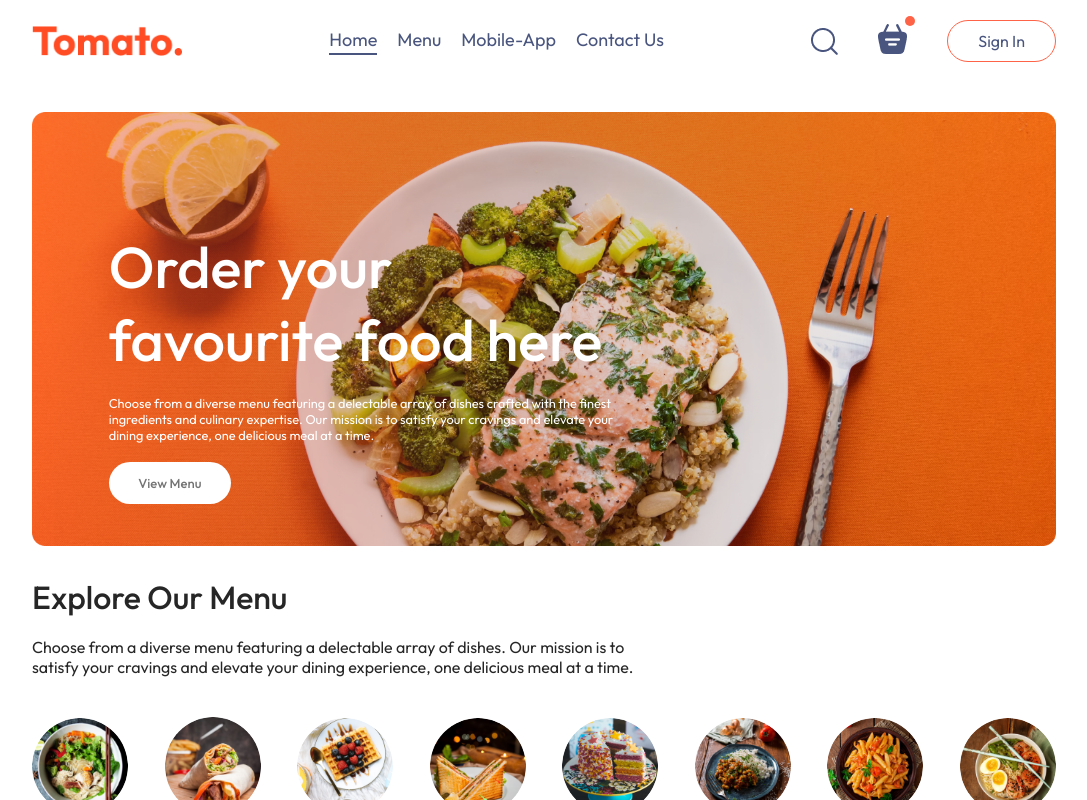
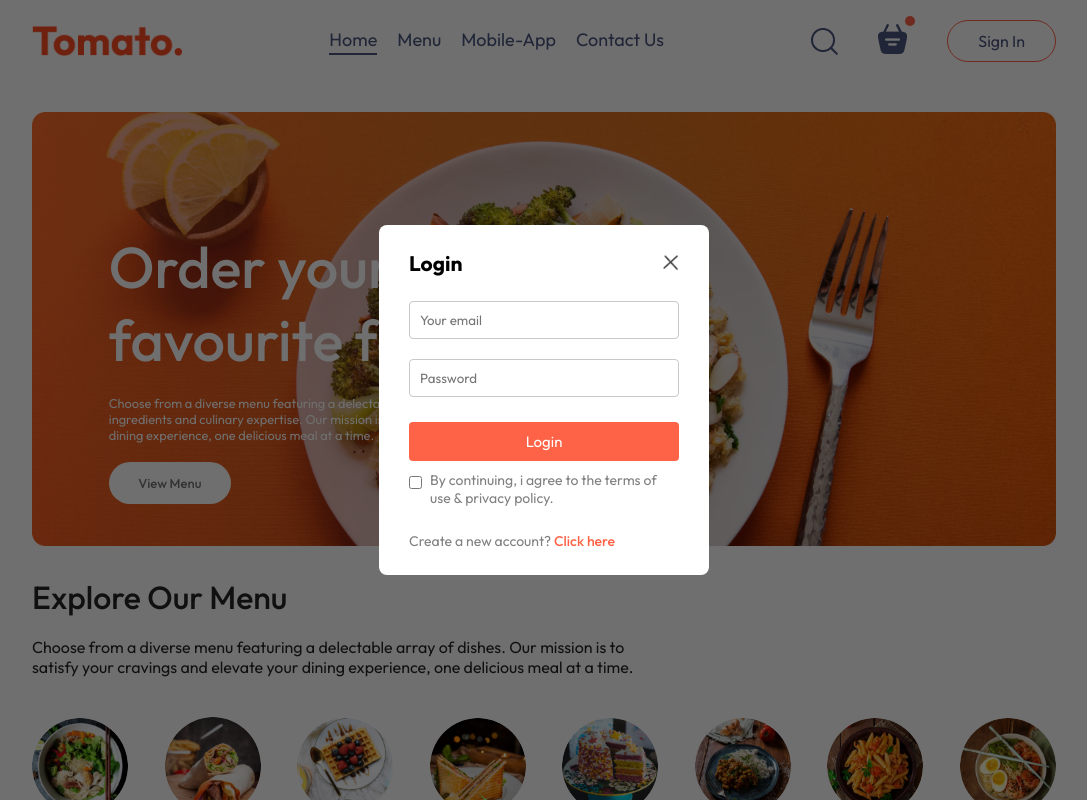
Before and after one commit to general-joe/foodDeliveryApp, a React (Vite) app in the folder frontend/: page / in a window 1280 px wide. Both pictures are taken after a click on the button "Sign In". Shown: the top 800 px of the page, without its empty margins (96-1183 px from the left). Built offline with nearby package versions, Linux system fonts and the light colour scheme.

Commit message:
Added login and sign up form

```diff
--- a/frontend/src/App.jsx
+++ b/frontend/src/App.jsx
@@ -1,16 +1,20 @@
-import React from "react";
+import React, { useState } from "react";
 import Navbar from "./components/Navbar/Navbar";
 import { Route, Routes } from "react-router-dom";
 import Home from "./pages/Home/Home";
 import Cart from "./pages/Cart/Cart";
 import PlaceOrder from "./pages/PlaceOrder/PlaceOrder";
 import Footer from "./components/Footer/Footer";
+import LoginPopUp from "./components/LoginPopUp/LoginPopUp";
 
 const App = () => {
+
+  const [showLogin, setShowLogin] =useState(false)
   return (
     <>
+      {showLogin ? <LoginPopUp setShowLogin={setShowLogin} /> : <></>}
       <div className="app">
-        <Navbar />
+        <Navbar setShowLogin={setShowLogin} />
         <Routes>
           <Route path="/" element={<Home />} />
           <Route path="/cart" element={<Cart />} />
--- /dev/null
+++ b/frontend/src/components/LoginPopUp/LoginPopUp.css
@@ -0,0 +1,74 @@
+.login-popup {
+  position: absolute;
+  z-index: 1;
+  width: 100%;
+  height: 100%;
+  background-color: #00000090;
+  display: grid;
+}
+
+.login-popup-container {
+  place-self: center;
+  width: max(23vw, 330px);
+  color: #808080;
+  background-color: white;
+  display: flex;
+  flex-direction: column;
+  gap: 25px;
+  padding: 25px 30px;
+  border-radius: 8px;
+  font-size: 14px;
+  animation: fadeIn 0.5s;
+}
+
+.login-popup-title {
+  display: flex;
+  justify-content: space-between;
+  align-items: center;
+  color: black;
+}
+
+.login-popup-title img {
+  width: 16px;
+  cursor: pointer;
+}
+
+.login-popup-inputs {
+  display: flex;
+  flex-direction: column;
+  gap: 20px;
+}
+
+.login-popup-inputs input {
+  outline: none;
+  border: 1px solid #c9c9c9;
+  padding: 10px;
+  border-radius: 4px;
+}
+
+.login-popup-container button {
+  border: none;
+  padding: 10px;
+  border-radius: 4px;
+  color: white;
+  background-color: tomato;
+  font-size: 15px;
+  cursor: pointer;
+}
+
+.login-popup-condition {
+  display: flex;
+  align-items: start;
+  gap: 8px;
+  margin-top: -15px;
+}
+
+.login-popup-condition input {
+  margin-top: 5px;
+}
+
+.login-popup p span {
+  color: tomato;
+  font-weight: 500;
+  cursor: pointer;
+}
--- /dev/null
+++ b/frontend/src/components/LoginPopUp/LoginPopUp.jsx
@@ -0,0 +1,49 @@
+import React, { useState } from "react";
+import "./LoginPopUp.css";
+import { assets } from "../../assets/assets";
+
+const LoginPopUp = ({ setShowLogin }) => {
+  const [currState, setCurrState] = useState("Login");
+  return (
+    <div className="login-popup">
+      <form className="login-popup-container">
+        <div className="login-popup-title">
+          <h2>{currState}</h2>
+          <img
+            onClick={() => setShowLogin(false)}
+            src={assets.cross_icon}
+            alt=""
+          />
+        </div>
+        <div className="login-popup-inputs">
+          {currState === "Login" ? (
+            <></>
+          ) : (
+            <input type="text" placeholder="Your name" required />
+          )}
+
+          <input type="email" placeholder="Your email" required />
+          <input type="password" placeholder="Password" required />
+        </div>
+        <button>{currState === "Sign Up" ? "Create Account" : "Login"}</button>
+        <div className="login-popup-condition">
+          <input type="checkbox" required />
+          <p>By continuing, i agree to the terms of use & privacy policy.</p>
+        </div>
+        {currState === "Login" ? (
+          <p>
+            Create a new account?{" "}
+            <span onClick={() => setCurrState("Sign Up")}>Click here</span>
+          </p>
+        ) : (
+          <p>
+            Already have an account?{" "}
+            <span onClick={() => setCurrState("Login")}>Login here</span>
+          </p>
+        )}
+      </form>
+    </div>
+  );
+};
+
+export default LoginPopUp;
--- a/frontend/src/components/Navbar/Navbar.jsx
+++ b/frontend/src/components/Navbar/Navbar.jsx
@@ -1,38 +1,43 @@
 import React, { useState } from "react";
 import "./Navbar.css";
 import { assets } from "../../assets/assets";
+import { Link } from "react-router-dom";
 
-const Navbar = () => {
+const Navbar = ({ setShowLogin }) => {
   const [menu, setMenu] = useState("home");
   return (
     <div className="navbar">
       <img src={assets.logo} alt="" className="logo" />
       <ul className="navbar-menu">
-        <li
+        <Link
+          to="/"
           onClick={() => setMenu("home")}
           className={menu === "home" ? "active" : ""}
         >
           {" "}
           Home
-        </li>
-        <li
+        </Link>
+        <a
+          href="#explore-menu"
           onClick={() => setMenu("menu")}
           className={menu === "menu" ? "active" : ""}
         >
           Menu
-        </li>
-        <li
+        </a>
+        <a
+          href="#app-download"
           onClick={() => setMenu("mobile-app")}
           className={menu === "mobile-app" ? "active" : ""}
         >
           Mobile-App
-        </li>
-        <li
+        </a>
+        <a
+          href="#footer"
           onClick={() => setMenu("contact-us")}
           className={menu === "contact-us" ? "active" : ""}
         >
           Contact Us
-        </li>
+        </a>
       </ul>
       <div className="navbar-right">
         <img src={assets.search_icon} alt="" />
@@ -40,7 +45,7 @@
           <img src={assets.basket_icon} alt="" />
           <div className="dot"></div>
         </div>
-        <button>Sign In</button>
+        <button onClick={() => setShowLogin(true)}>Sign In</button>
       </div>
     </div>
   );
--- a/frontend/src/index.css
+++ b/frontend/src/index.css
@@ -5,6 +5,7 @@
   margin: 0;
   box-sizing: border-box;
   font-family: Outfit;
+  scroll-behavior: smooth;
 }
 
 body {
```
